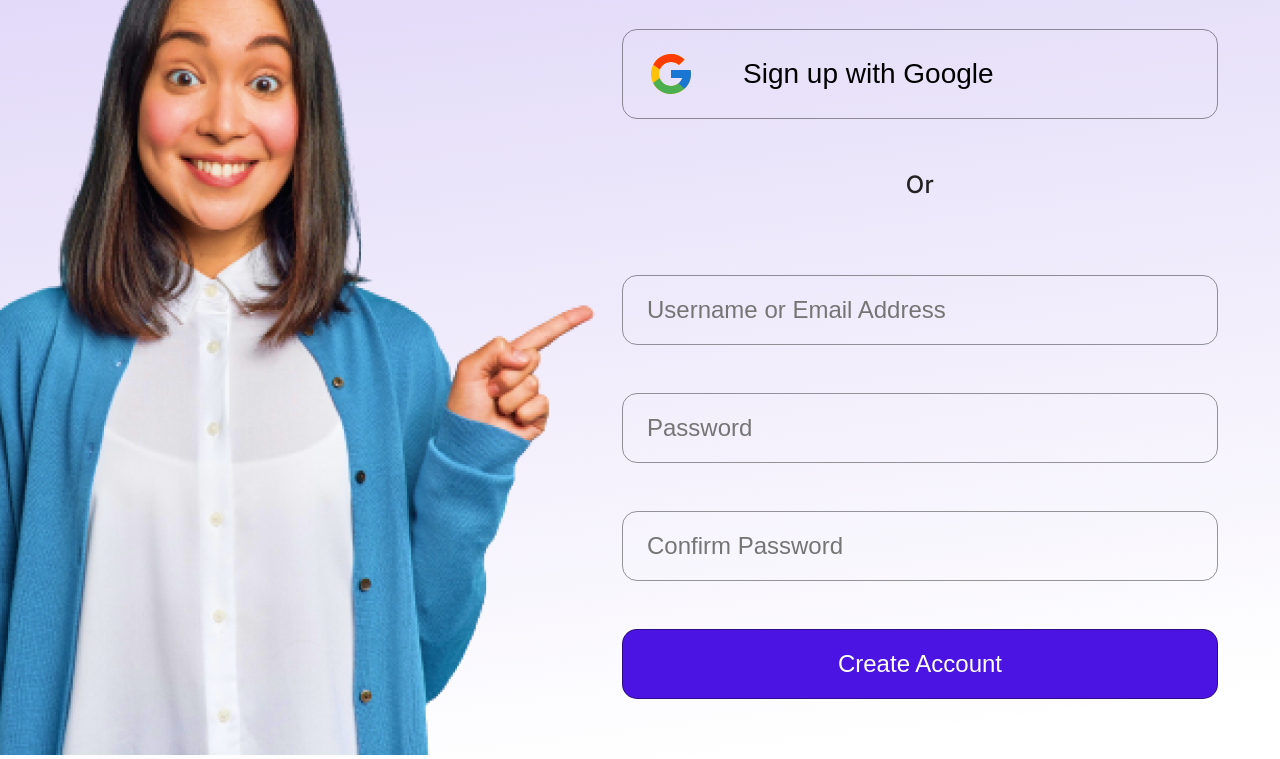
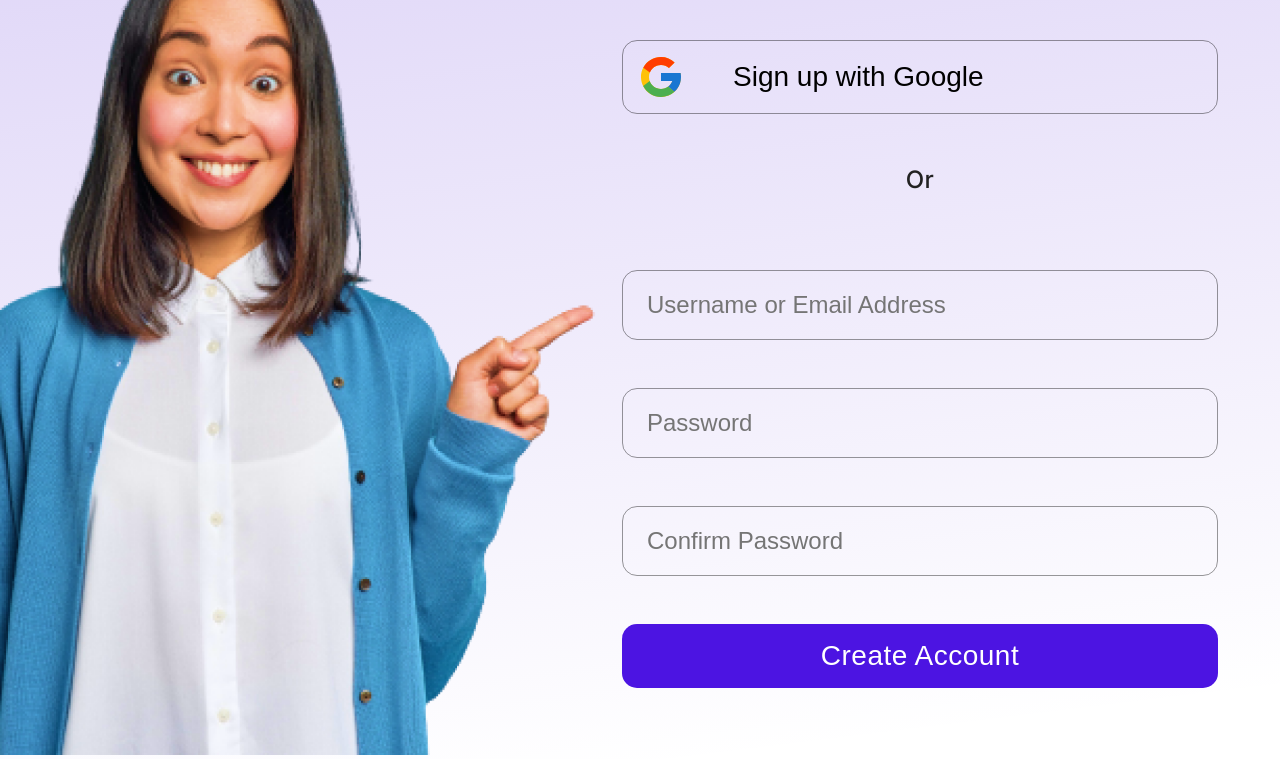
Before and after one commit to ritaogha/TASK-5, a plain HTML site: page index.html in a window 1280 px wide. Shown: the part 131-890 px from the top of the page. Drawn offline with Linux system fonts and the light colour scheme.

Commit message:
I modified my css

```diff
--- a/styles.css
+++ b/styles.css
@@ -37,7 +37,7 @@ h1 {
 }
 button {
     display: flex;
-    padding: 20px 24px;
+    padding: 12px 14px;
     width: 100%;
     font-size: 28px;
     /* justify-content: center; */
@@ -74,8 +74,20 @@ input {
     background-color: transparent;
 }
 #button {
-    /* border-radius: 15px; */
+    display: flex;
+    width: 100%;
+    padding: 16px 20px;
+    justify-content: center;
+    align-items: center;
+    border-radius: 15px;
+    border: none;
     background: #4C14E2;
-    color: white;
-    cursor: pointer;
+    color: #FFF;
+    text-align: center;
+    /* font-family: Inter; */
+    font-size: 28px;
+    font-style: normal;
+    font-weight: 400;
+    /* line-height: 36px; 128.571% */
+    letter-spacing: 0.5px;
 }
```
